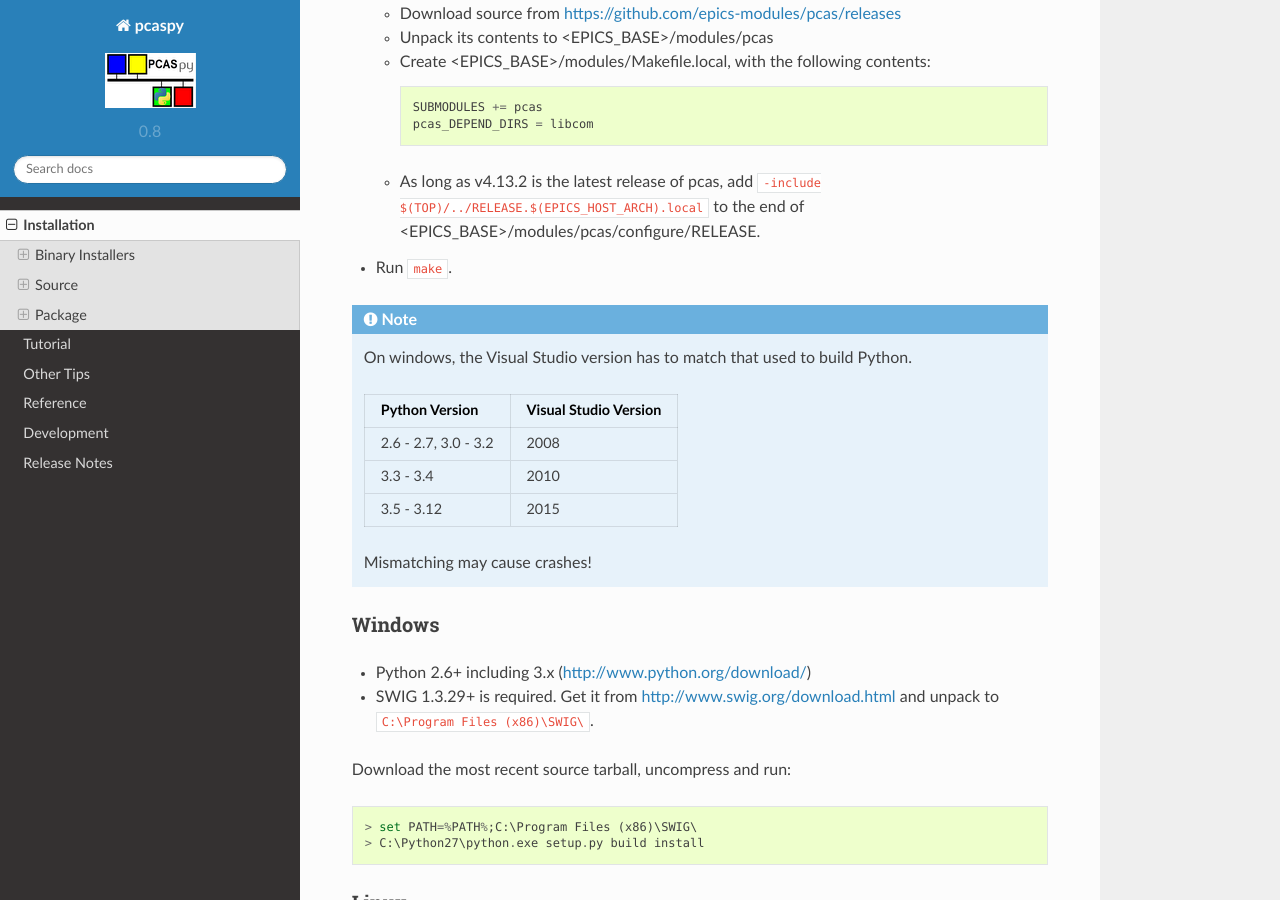
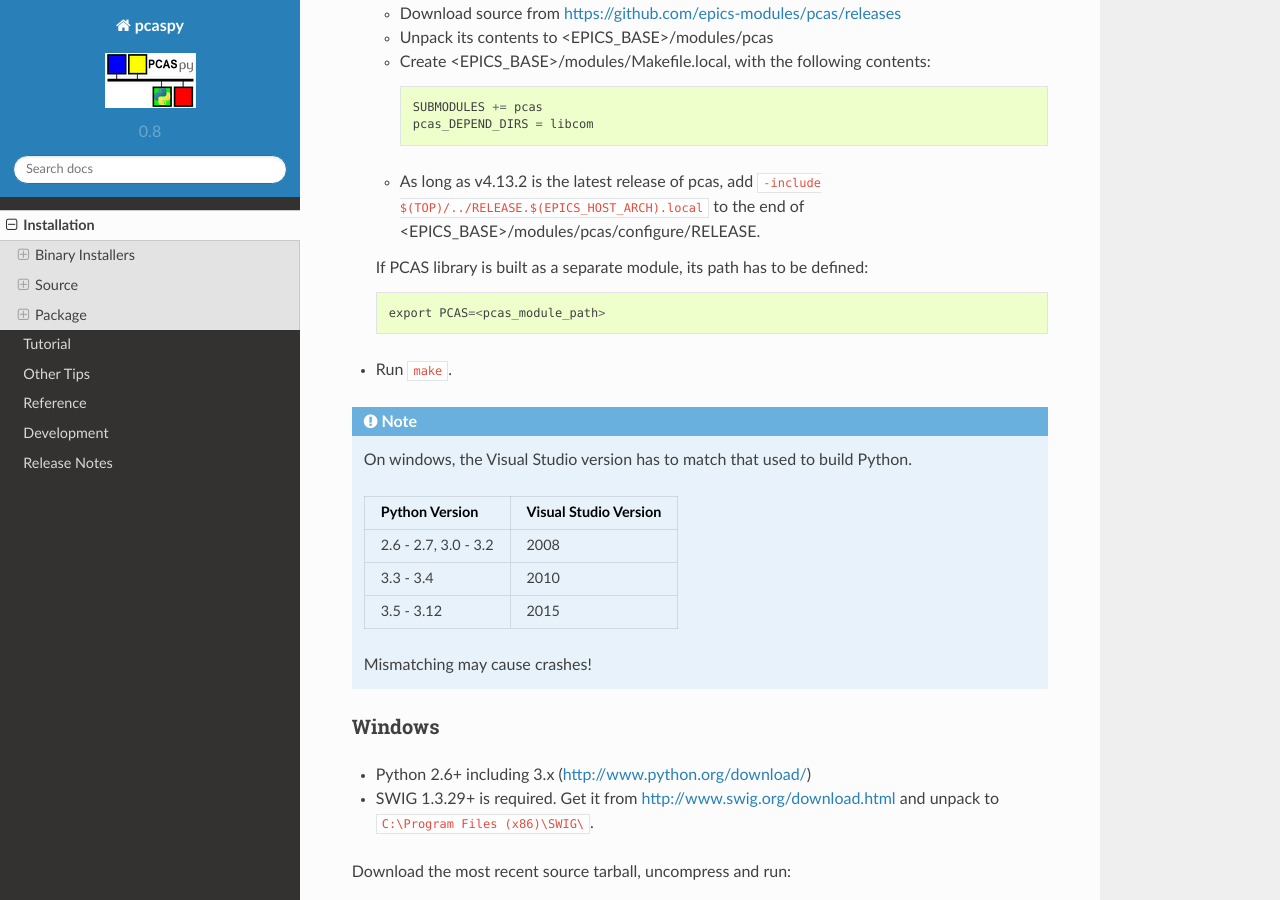
Before and after one commit to paulscherrerinstitute/pcaspy, a Sphinx documentation site: the page built from docs/source/installation.rst, in a window 1280 px wide and 900 px high, scrolled down 1663 px. Built offline with Sphinx 7.4.7 and the Read the Docs theme 2.0.0, drawn with Linux system fonts in a browser that asks for light colours.

Commit message:
doc: PCAS as a separate module

```diff
--- a/docs/source/installation.rst
+++ b/docs/source/installation.rst
@@ -84,6 +84,11 @@ Here is a short guide,
 
   - As long as v4.13.2 is the latest release of pcas, add ``-include $(TOP)/../RELEASE.$(EPICS_HOST_ARCH).local``
     to the end of <EPICS_BASE>/modules/pcas/configure/RELEASE.
+
+  If PCAS library is built as a separate module, its path has to be defined::
+
+        export PCAS=<pcas_module_path>
+
 - Run ``make``.
 
 .. note:: On windows, the Visual Studio version has to match that used to build Python.
```
